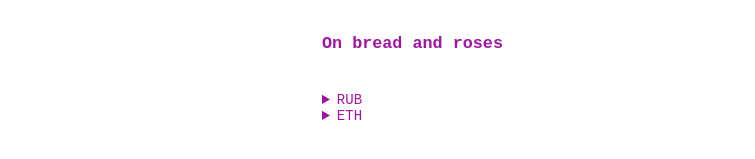
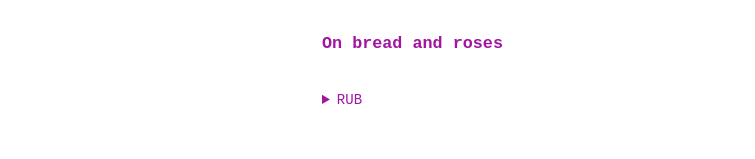
Before and after one commit to 0xA115A1/0xA115A1.github.io, a Jekyll site: the page built from index.markdown, in a window 1280 px wide and 900 px high, scrolled down 139 px. Shown: the part 712-871 px from the top of the window, without its empty margins (2-757 px from the left). Built offline with Jekyll 4.4.1, drawn with Linux system fonts in a browser that asks for light colours.

Commit message:
Update index.markdown
mew

```diff
--- a/index.markdown
+++ b/index.markdown
@@ -34,7 +34,3 @@ For example:
 <summary>RUB</summary>
 5559492513216054
 </details>
-<details>
-<summary>ETH</summary>
-0xF69497025dA4Dc7427F48087Dcb4B32c188dBde6
-</details>
```
